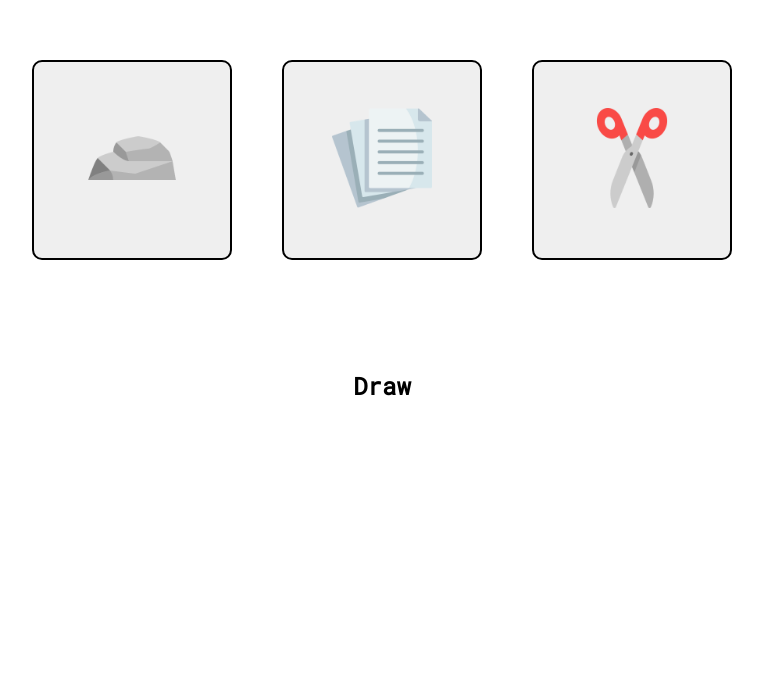
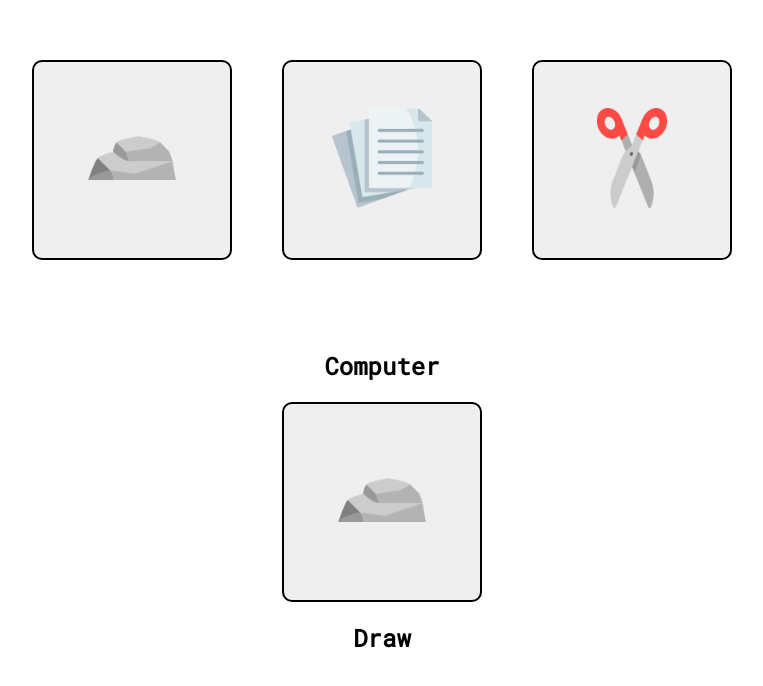
Before and after one commit to andrew-lin-chang/rock-paper-scissors-exercise, a plain HTML site: page index.html in a window 1280 px wide. Both pictures are taken after a click on the button 390 px from the left and 273 px from the top of the page. Shown: the part 114-800 px from the top of the page, without its empty margins (258-1021 px from the left). Drawn offline with Linux system fonts and the light colour scheme.

Commit message:
Show computer choice

```diff
--- a/index.html
+++ b/index.html
@@ -25,6 +25,10 @@
             </button>
         </div>
         <div class="bottom-container">
+            <h2>Computer</h2>
+            <button>
+                <img id="computer" src="images/question.png" alt="computer selection" height="100px" width="100px"/>
+            </button>
             <h2 id="result"></h2>
         </div>
     </div>
--- a/rps.js
+++ b/rps.js
@@ -50,7 +50,9 @@ const choices = document.querySelectorAll('.choice');
 
 choices.forEach(choice => {
     choice.addEventListener('click', () => {
+        const playerSelection = choice.getAttribute('id');
         const computerSelection = getComputerChoice();
-        document.getElementById("result").innerHTML = playRound(choice.getAttribute('id'), computerSelection); //inner HTML not best practice
+        document.getElementById('result').innerHTML = playRound(playerSelection, computerSelection); //inner HTML not best practice
+        document.getElementById('computer').setAttribute('src', `images/${computerSelection}.png`)
     })
 });
--- a/style.css
+++ b/style.css
@@ -18,8 +18,10 @@
 }
 
 .bottom-container {
+    display: flex;
+    flex-direction: column;
+    align-items: center;
     margin: 10px;
-    padding: 20px;
 }
 
 button {
@@ -27,9 +29,12 @@ button {
     border-radius: 10px;
     height: 200px;
     width: 200px;
+}
+
+button.choice {
     transition: all 0.5s ease;
 }
 
-button:hover {
+button.choice:hover {
     transform: scale(1.1);
 }
```
Also changed, not shown: images/question.png (added).
